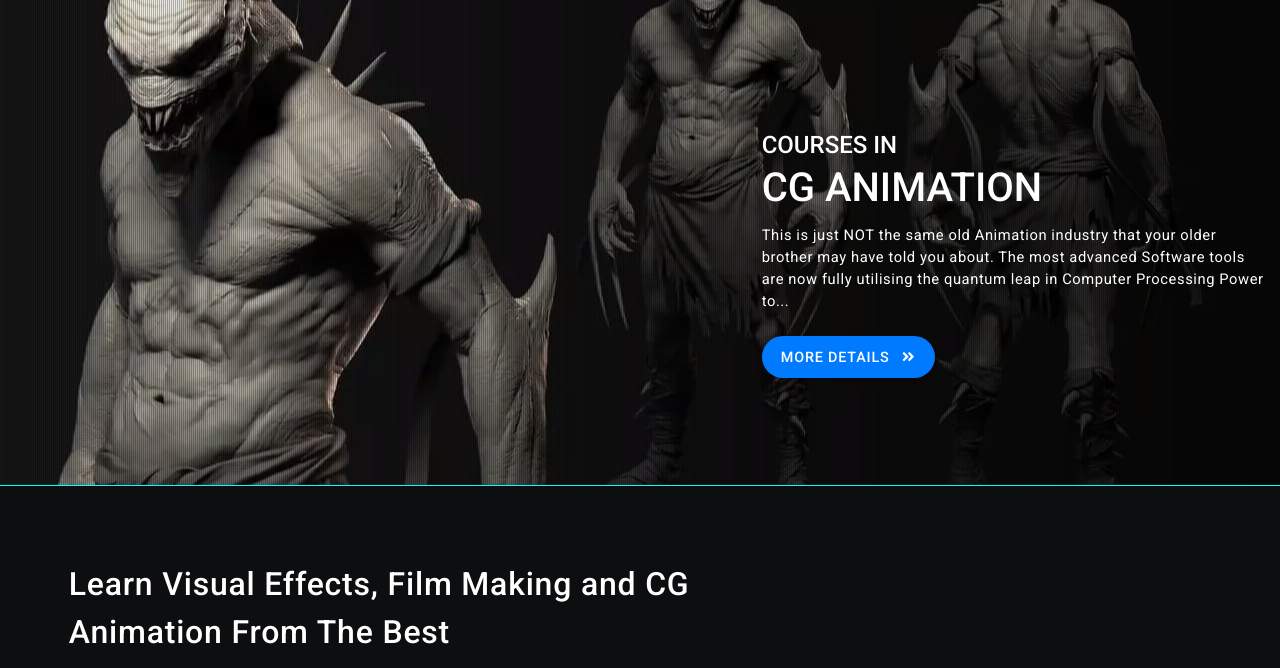
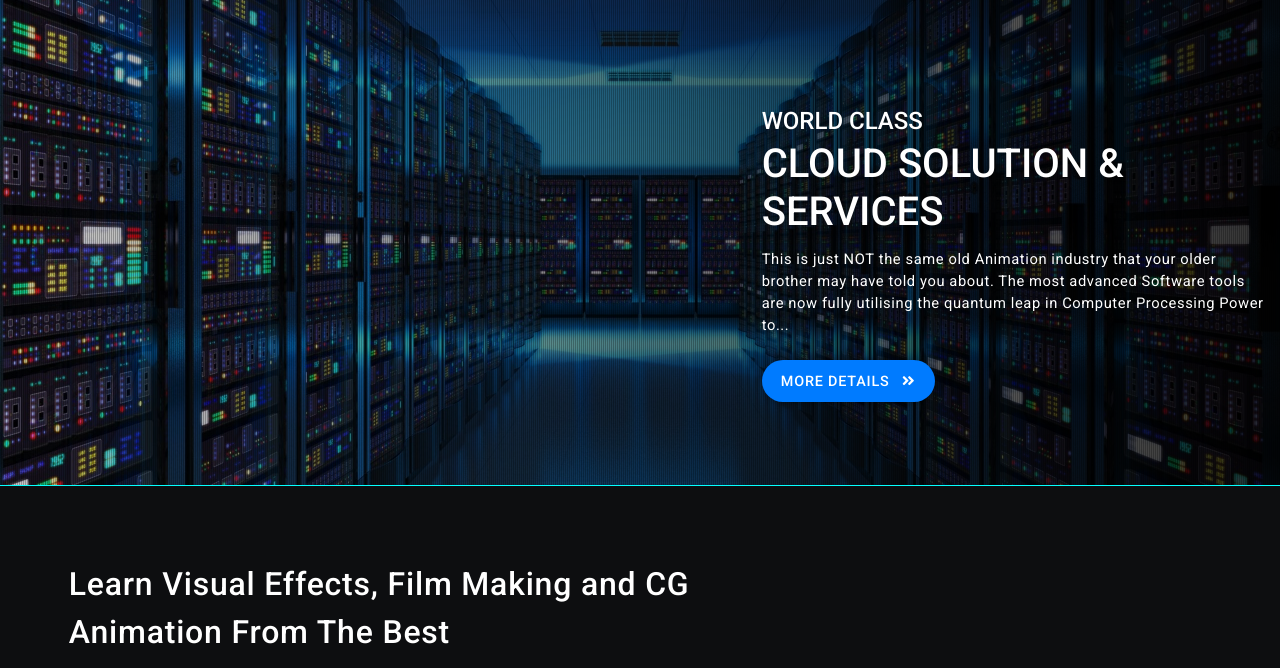
Before and after one commit to YemiAdebayo/jiftekweb, a Django app: page / in a window 1280 px wide. Shown: the part 73-741 px from the top of the page. Run offline with Django 3.2, Linux system fonts and the light colour scheme; some libraries are stand-ins or nearby versions.

Commit message:
Building Landing page

```diff
--- a/jiftek/settings.py
+++ b/jiftek/settings.py
@@ -141,3 +141,7 @@ STATIC_ROOT = os.path.join(os.path.dirname(BASE_DIR), "static")
 
 MEDIA_ROOT = os.path.join(os.path.dirname(BASE_DIR), "media")
 MEDIA_URL = '/media/'
+
+if DEBUG:
+    import mimetypes
+    mimetypes.add_type("application/javascript", ".js", True)
--- a/pages/templates/pages/base.html
+++ b/pages/templates/pages/base.html
@@ -38,7 +38,7 @@
     {% endblock %}
 </head>
 
-<body class="col-12 p-0 m-0">
+<body class="col-12 p-0 m-0" style="background-color: #262A33;">
     <header class="m-0 p-0">
         <div class="col-12 m-0 px-2 py-2 mainNav-wrapper row text-white">
             <a href="{% url 'home' %}" class="mr-auto  logo my-auto p-2">
@@ -337,11 +337,11 @@
     <script src="https://stackpath.bootstrapcdn.com/bootstrap/4.3.1/js/bootstrap.min.js"
         integrity="sha384-JjSmVgyd0p3pXB1rRibZUAYoIIy6OrQ6VrjIEaFf/nJGzIxFDsf4x0xIM+B07jRM" crossorigin="anonymous">
     </script>
-    <script type="module" src="{% static 'js/base.js' %}"></script>
+    <script type="text/javascript" src="{% static 'js/base.js' %}"></script>
     {% block extrascripts %}
     {% endblock %}
     <!--Start of Tawk.to Script-->
-    <script type="text/javascript">
+    <!-- <script type="text/javascript">
         var Tawk_API = Tawk_API || {},
             Tawk_LoadStart = new Date();
         (function () {
@@ -353,7 +353,7 @@
             s1.setAttribute('crossorigin', '*');
             s0.parentNode.insertBefore(s1, s0);
         })();
-    </script>
+    </script> -->
     <!--End of Tawk.to Script-->
 </body>
 
--- a/pages/templates/pages/index.html
+++ b/pages/templates/pages/index.html
@@ -59,8 +59,8 @@
         <div class="col-md-5  my-0" id="slideText">
             <div class="slideTextChild">
                 <h1 class=" text-white">
-                    <span class="course-intro">COURSES IN</span><br>
-                    <span id="course-name">CG ANIMATION</span>
+                    <span class="course-intro">WORLD CLASS</span><br>
+                    <span id="course-name">CLOUD SOLUTION &amp; SERVICES</span>
                 </h1>
                 <p class="pb-3 pt-1 text-white paragraph" id="course-content">
                     This is just NOT the same old Animation industry that your older brother may have told you
@@ -291,6 +291,6 @@
 {% endblock %}
 
 {% block extrascripts %}
-<script type=" text/javascript" src="{% static 'js/vegas.min.js' %}" defer></script>
+<script type="text/javascript" src="{% static 'js/vegas.min.js' %}" defer></script>
 <script type="module" src="{% static 'js/index.js' %}"></script>
 {% endblock %}
--- a/static/css/index.css
+++ b/static/css/index.css
@@ -28,7 +28,7 @@ a {
     flex-flow: row nowrap;
     align-items: center;
     justify-content: center;
-    background-image: linear-gradient(to right, rgba(0, 0, 0, 0), rgba(0, 0, 0, .7));
+    background-image: linear-gradient(to right, rgba(0, 0, 0, .2), rgba(0, 0, 0, .8));
 }
 
 .deep-box-shadow {
--- a/static/js/index.js
+++ b/static/js/index.js
@@ -22,8 +22,8 @@ $(document).ready(function () {
 
         `<div class="slideTextChild">
                     <h1 class=" text-white">
-                        <span class="course-intro">COURSES IN</span><br>
-                        <span id="course-name">CG ANIMATION</span>
+                        <span class="course-intro">WORLD CLASS</span><br>
+                        <span id="course-name">CLOUD SOLUTION &amp; SERVICES</span>
                     </h1>
                     <p class="pb-3 pt-1 text-white paragraph" id="course-content">
                     This is just NOT the same old Animation industry that your older brother may have told you
@@ -40,8 +40,8 @@ $(document).ready(function () {
 
         `<div class="slideTextChild">
                     <h1 class=" text-white">
-                        <span class="course-intro">COURSES IN</span><br>
-                        <span id="course-name">FILM MAKING</span>
+                        <span class="course-intro">BESPOKE</span><br>
+                        <span id="course-name">WEB &amp; APP DEVELOPMENT</span>
                     </h1>
                     <p class="pb-3 pt-1 text-white paragraph" id="course-content">
                     The Foundation module in VFX Academy gives student a thorough understanding the basics
@@ -57,8 +57,24 @@ $(document).ready(function () {
 
         `<div class="slideTextChild">
                     <h1 class=" text-white">
-                        <span class="course-intro">COURSES IN</span><br>
-                        <span id="course-name">VISUAL EFFECTS</span>
+                        <span class="course-intro">EXCELLENT SECURITY &amp;</span><br>
+                        <span id="course-name">COMPLIANCE SERVICES</span>
+                    </h1>
+                    <p class="pb-3 pt-1 text-white paragraph" id="course-content">
+                    This module focuses on teaching fundamental Compositing Techniques as well as Motion Graphics, using After
+                    Effects. Down the lane, students are exposed to advanced Composting Skills in...
+                    </p>
+                    <a href="courses/visual-effects" class="blue" id="course-link">
+                        MORE DETAILS
+                        <span class="pl-2">
+                            <i class="fas fa-angle-double-right"></i>
+                        </span>
+                    </a>
+        </div>`,
+        `<div class="slideTextChild">
+                    <h1 class=" text-white">
+                        <span class="course-intro">QUALITY</span><br>
+                        <span id="course-name">IT CONSULTING SERVICES</span>
                     </h1>
                     <p class="pb-3 pt-1 text-white paragraph" id="course-content">
                     This module focuses on teaching fundamental Compositing Techniques as well as Motion Graphics, using After
@@ -83,14 +99,21 @@ $(document).ready(function () {
         firstTransitionDuration: 20,
         transition: "fade",
         transitionDuration: 4000,
-        slides: [{
-                src: "/static/img/get-the-best-of-cg-animation-from-vfx-academy.webp"
+        slides: [
+            {
+                src: "/static/img/AdobeStock_87909563-scaled.jpeg"
             },
             {
-                src: "/static/img/best-film-making-school-in-nigeria.webp"
+                src: "/static/img/cloud-and-IT-services.webp"
             },
             {
-                src: "/static/img/visual-effect-ghost-rider.webp"
+                src: "/static/img/lockit1920x960.png"
+            },
+            // {
+            //     src: "/static/img/web-development-and-enterprise-solutions.webp"
+            // },
+            {
+                src: "/static/img/rendered.jpg"
             },
         ],
         overlay: "/static/img/01.png",
```
Also changed, not shown: static/img/57574560_m.jpg (added), static/img/AdobeStock_87909563-scaled.jpeg (added), static/img/cloud-and-IT-services.jpg (added), static/img/cloud-and-IT-services.webp (added), static/img/lockit1920x960.png (added), static/img/rendered.jpg (added), static/img/web-and-app-development-services-1.jpg (added), static/img/web-and-app-development-services.jpg (added), static/img/web-design.jpg (added), static/img/web-development-and-enterprise-solutions.webp (added), 2 other files.
